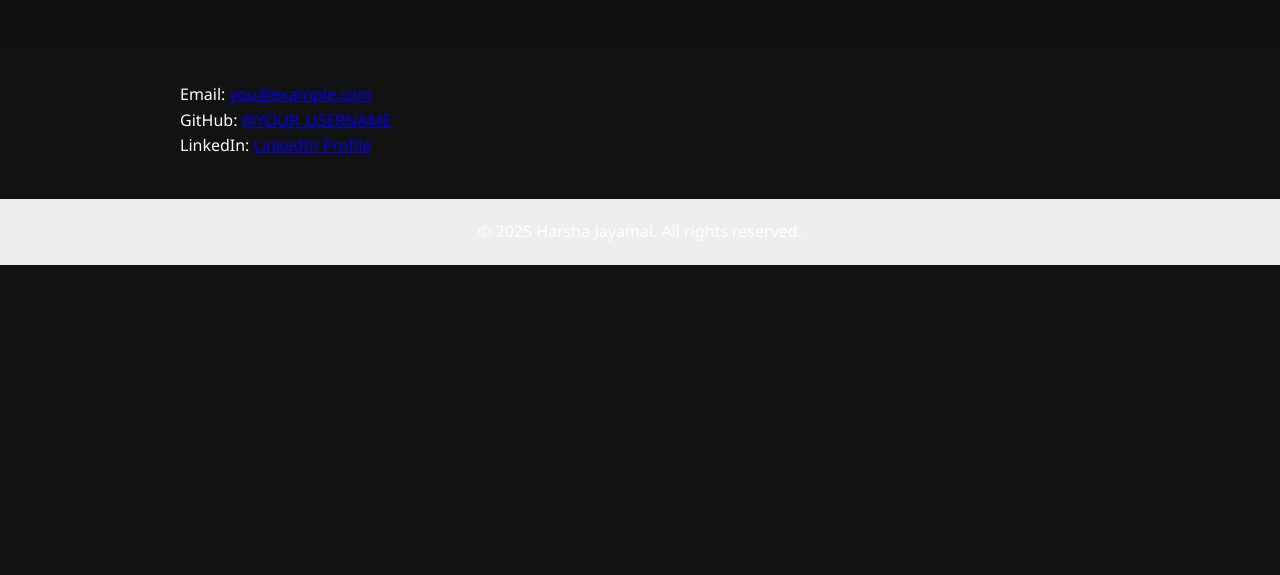
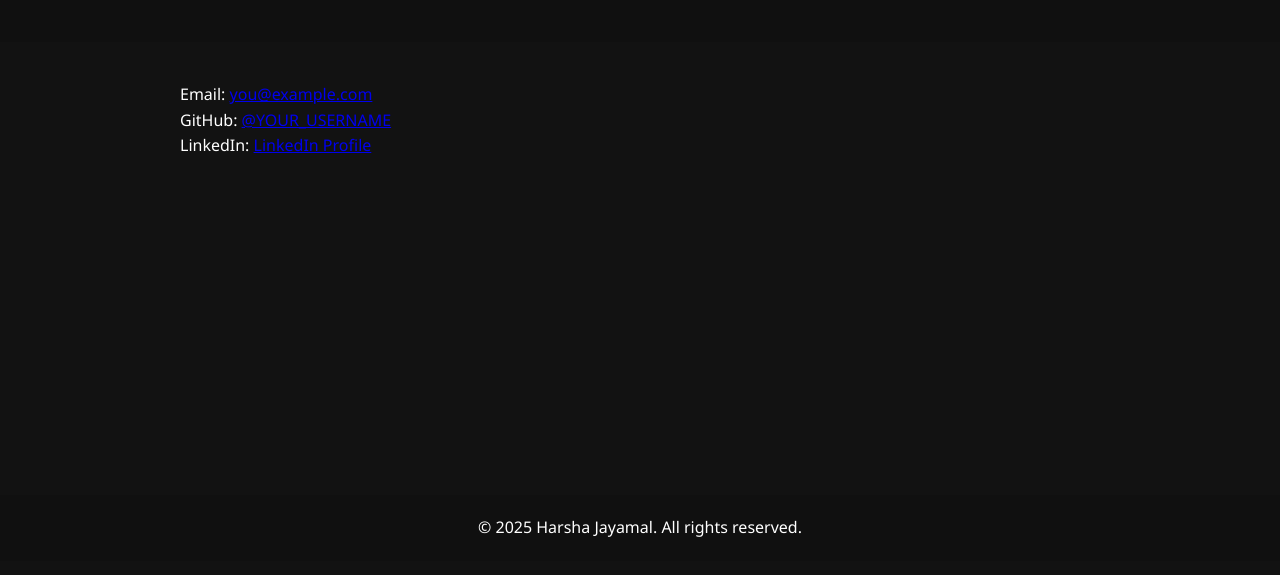
Before and after one commit to HJayamal/portfolio-website, a plain HTML site: page contact.html in a window 1280 px wide. Shown: the part 129-704 px from the top of the page. Drawn offline with Linux system fonts and the light colour scheme.

Commit message:
Update portfolio UI with border and styles

```diff
--- a/css/style.css
+++ b/css/style.css
@@ -109,7 +109,7 @@ nav a.active {
 footer {
   text-align: center;
   padding: 20px;
-  background: #eee;
+  background: #0e0e0e5f;
   margin-top: 40px;
 }
 
```
Also changed, not shown: about.html (+4 -0 lines), contact.html (+1 -0 lines), projects.html (+1 -0 lines).
